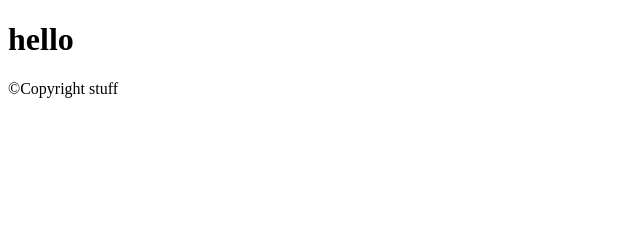
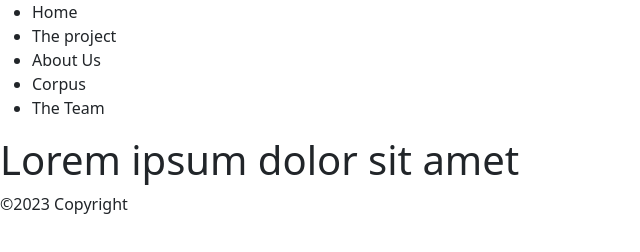
Before and after one commit to valentinacozzi/UniVOCItt-, a plain HTML site: page index.html in a window 1280 px wide. Shown: the whole page, without its empty margins (0-640 px from the left). Drawn offline with nearby package versions, Linux system fonts and the light colour scheme.

Commit message:
index.html update

```diff
--- a/index.html
+++ b/index.html
@@ -6,11 +6,31 @@
         <meta name="description" content>
         <meta name="author" content="Cozzi Valentina">
         <title>UniVOCIttà</title>
+        <!--Bootstrap-->
+        <link href="https://cdn.jsdelivr.net/npm/bootstrap@5.2.3/dist/css/bootstrap.min.css" rel="stylesheet" integrity="sha384-rbsA2VBKQhggwzxH7pPCaAqO46MgnOM80zW1RWuH61DGLwZJEdK2Kadq2F9CUG65" crossorigin="anonymous">
+        <script src="https://cdn.jsdelivr.net/npm/bootstrap@5.2.3/dist/js/bootstrap.bundle.min.js" integrity="sha384-kenU1KFdBIe4zVF0s0G1M5b4hcpxyD9F7jL+jjXkk+Q2h455rYXK/7HAuoJl+0I4" crossorigin="anonymous"></script>
+        <!--Icons-->
+        <script src="https://kit.fontawesome.com/4968a3075c.js" crossorigin="anonymous"></script>
+        <!--Favicon-->
+        <link rel="shortcut icon" type="image/jpg" href="imgs/torri_layout.png"/>
     </head>
+    <header>
+        <!--Main Menu-->
+        <nav>
+            <ul>
+                <li>Home</li>
+                <li>The project</li>
+                <li>About Us</li>
+                <li>Corpus</li>
+                <li>The Team</li>
+            </ul>
+        </nav>
+    </header>
     <body>
-        <h1>hello</h1>
-        <footer>
-            <p>©Copyright stuff</p>
-        </footer>
+        <h1>Lorem ipsum dolor sit amet</h1>
     </body>
+    <!--Footer-->
+    <footer>
+        <p>©2023 Copyright</p>
+    </footer>
 </html>
```
Also changed, not shown: imgs/image_placeholder.png (renamed from assets/download.png), imgs/logo.png (added), imgs/torri_layout.png (added).
